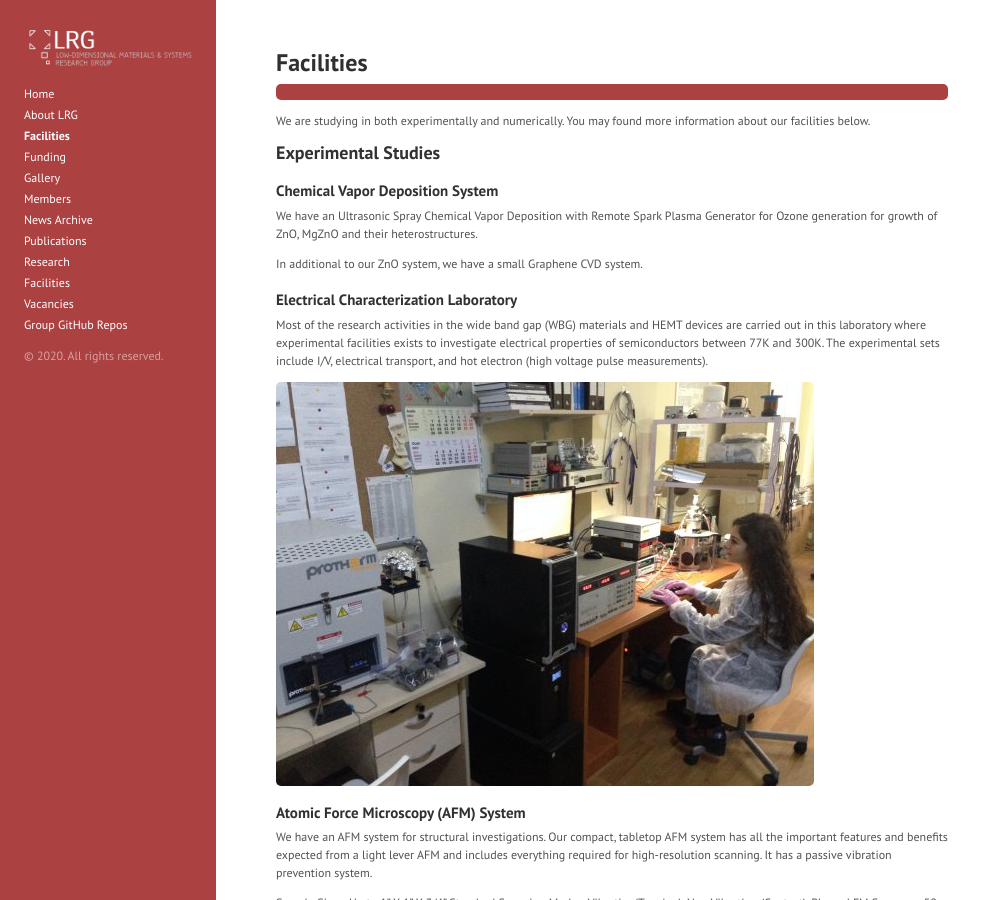
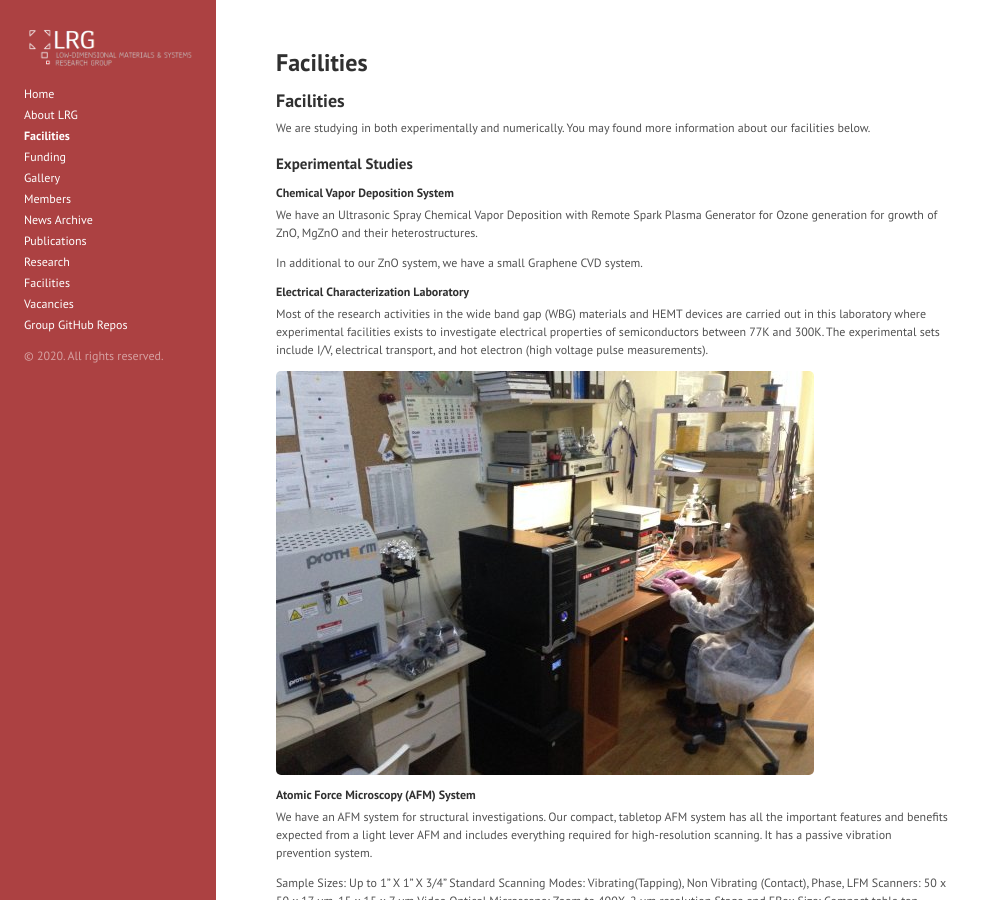
Before and after one commit to lrgresearch/oldwebsite, a Jekyll site: the page built from facilities.md, in a window 1280 px wide and 900 px high. Shown: the whole window, without its empty margins (0-987 px from the left). Built offline with Jekyll 4.4.1, drawn with Linux system fonts in a browser that asks for light colours.

Commit message:
Update facilities.md

```diff
--- a/facilities.md
+++ b/facilities.md
@@ -3,25 +3,25 @@ layout: page
 title: Facilities
 ---
 
-![Image](files/ribbon.png)
+## Facilities
 
 We are studying in both experimentally and numerically. You may found more information about our facilities below.
 
-## Experimental Studies
+### Experimental Studies
 
-### Chemical Vapor Deposition System
+#### Chemical Vapor Deposition System
 
 We have an Ultrasonic Spray Chemical Vapor Deposition with Remote Spark Plasma Generator for Ozone generation for growth of ZnO, MgZnO and their heterostructures.
 
 In additional to our ZnO system, we have a small Graphene CVD system.
 
-### Electrical Characterization Laboratory
+#### Electrical Characterization Laboratory
 
 Most of the research activities in the wide band gap (WBG) materials and HEMT devices are carried out in this laboratory where experimental facilities exists to investigate electrical properties of semiconductors between 77K and 300K. The experimental sets include I/V, electrical transport, and hot electron (high voltage pulse measurements).
 
 ![Image](files/facilities.jpg)
 
-### Atomic Force Microscopy (AFM) System
+#### Atomic Force Microscopy (AFM) System
 
 We have an AFM system for structural investigations. Our compact, tabletop AFM system has all the important features and benefits expected from a light lever AFM and includes everything required for high-resolution scanning. It has a passive vibration prevention system.
 
@@ -33,15 +33,15 @@ Stage and EBox Size:	Compact table top design, with passive vibration prevention
 
 ![Image](files/afm.jpg)
 
-## Computational Studies
+### Computational Studies
 
-### Device Simulations
+#### Device Simulations
 ![Image](files/tibercad.jpg) ![Image](files/aestimosmall.gif)
 
 * **TiberCad:** Multiscale 3D nano device simulator,
 * **Aestimo 1D:** Open-source 1D nano device simulator,
 
-### Density Functional Theory Studies
+#### Density Functional Theory Studies
 ![Image](files/quantumwise.jpg) ![Image](files/castep.png) ![Image](files/fhiaims.png)
 
 * **QuantumWise ATK:**First-principles simulation software for nanoscience,
```
